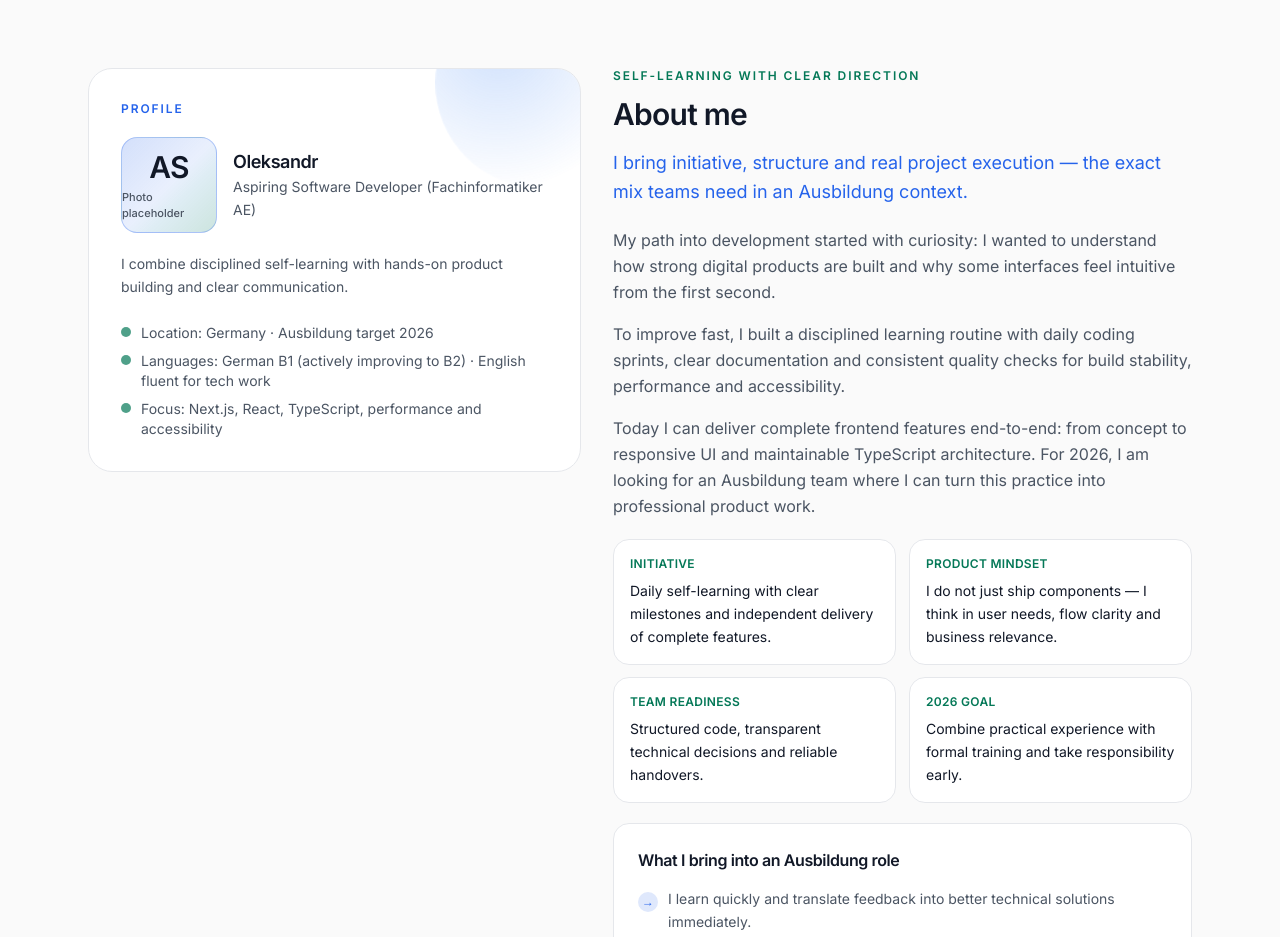
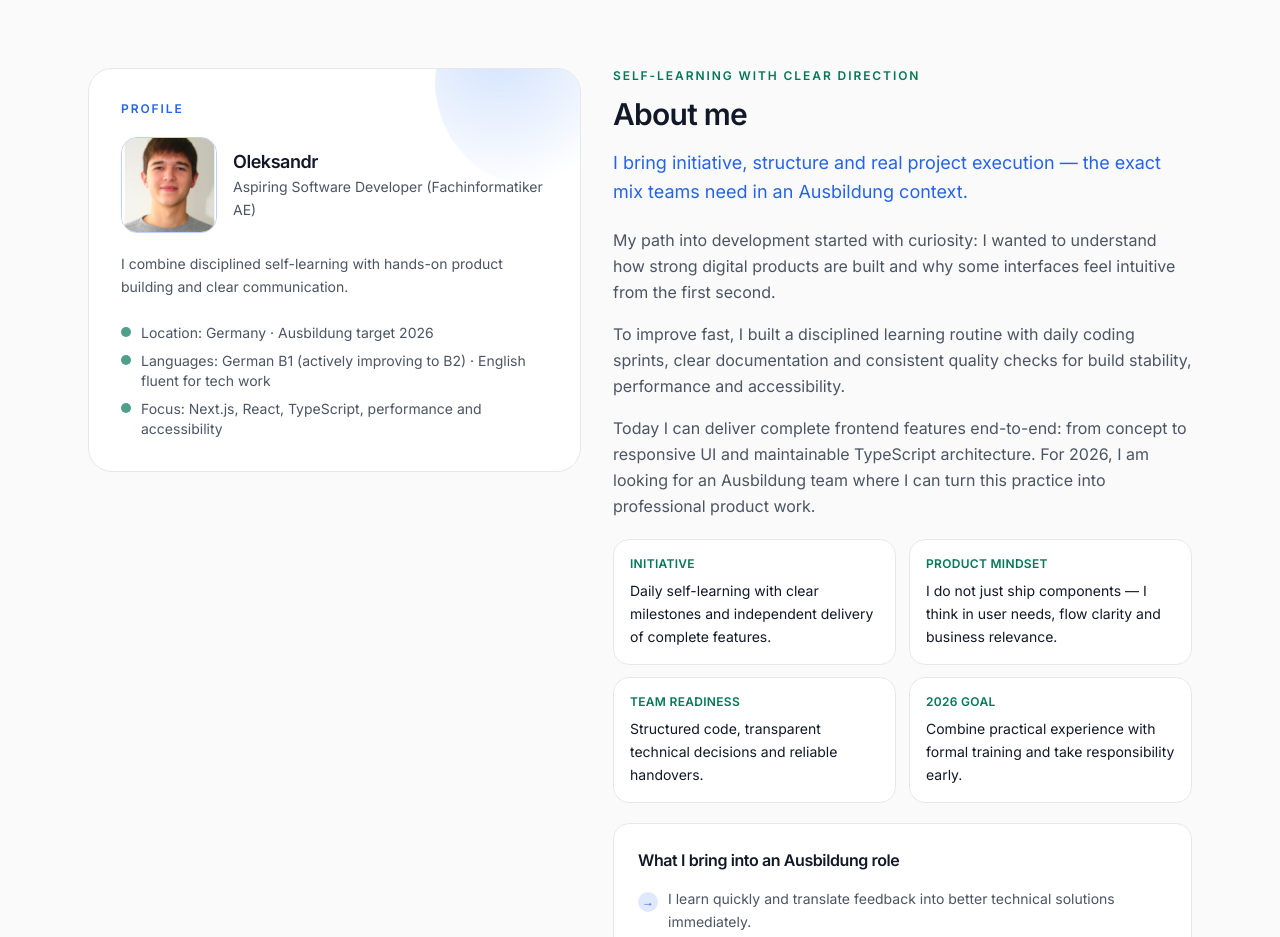
Before and after one commit to ShevasTest/ausbildung-site, a Next.js app: page /en in a window 1280 px wide. Shown: the part 800-1737 px from the top of the page. Built offline with nearby package versions, Linux system fonts and the light colour scheme.

Commit message:
fix: rename Alexander→Oleksandr in metadata, add profile photo to about section

```diff
--- a/src/app/layout.tsx
+++ b/src/app/layout.tsx
@@ -34,13 +34,13 @@ const themeScript = `
 
 export const metadata: Metadata = {
   metadataBase: new URL(siteConfig.baseUrl),
-  applicationName: "Alexander Ausbildung Portfolio",
+  applicationName: "Oleksandr Ausbildung Portfolio",
   title: {
-    default: "Alexander | Ausbildung Portfolio",
-    template: "%s | Alexander",
+    default: "Oleksandr | Ausbildung Portfolio",
+    template: "%s | Oleksandr",
   },
   description:
-    "Portfolio von Alexander — angehender Fachinformatiker für Anwendungsentwicklung.",
+    "Portfolio von Oleksandr — angehender Fachinformatiker für Anwendungsentwicklung.",
   keywords: [
     "Ausbildung Fachinformatiker",
     "Frontend Portfolio",
--- a/src/components/about-section.tsx
+++ b/src/components/about-section.tsx
@@ -1,5 +1,6 @@
 "use client";
 
+import Image from "next/image";
 import { useEffect, useRef, useState, type ReactNode } from "react";
 
 export type AboutHighlight = {
@@ -112,11 +113,15 @@ export function AboutSection({
             </p>
 
             <div className="relative mt-5 flex items-center gap-4">
-              <div className="inline-flex h-24 w-24 shrink-0 flex-col items-center justify-center rounded-2xl border border-primary/30 bg-gradient-to-br from-primary/20 via-primary/10 to-accent/20">
-                <span className="text-3xl font-semibold tracking-tight text-foreground">
-                  {profileInitials}
-                </span>
-                <span className="mt-1 text-[11px] font-medium text-muted">{profilePlaceholder}</span>
+              <div className="relative h-24 w-24 shrink-0 overflow-hidden rounded-2xl border border-primary/30">
+                <Image
+                  src="/profile.jpg"
+                  alt={profileName}
+                  fill
+                  className="object-cover"
+                  sizes="96px"
+                  priority
+                />
               </div>
 
               <div className="min-w-0">
```
